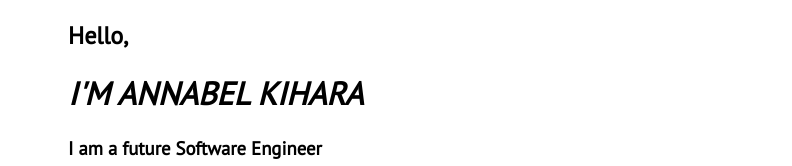
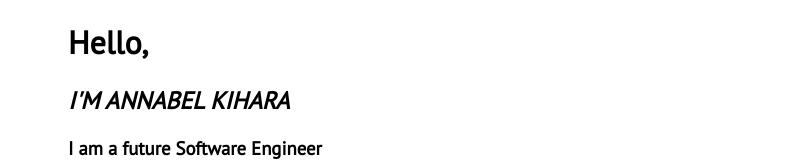
Before and after one commit to black-codher-bootcamp-2022-thomas/unit-02-assessment-html-css-Girl28511, a website: page index.html in a window 1280 px wide. Shown: the top 166 px of the page, without its empty margins (0-792 px from the left). Drawn offline with nearby package versions, Linux system fonts and the light colour scheme.

Commit message:
Autograding check

```diff
--- a/index.html
+++ b/index.html
@@ -10,12 +10,11 @@
 <link rel="stylesheet" href="styles/main.css"/>
 </head>
   <body>
-    <h2> Hello,</h2>
-    <h1 id="header" >I'M ANNABEL KIHARA </h1>
+    <h1> Hello,</h1>
+    <h2 id="header">I'M ANNABEL KIHARA </h2>
     <h3>I am a future Software Engineer</h3>
-      <img class="profile-img" src="https://cdn.dribbble.com/users/41019/screenshots/6276919/black-girls-code.jpg" alt="animation-black-woman-coding-source-dribble"/>
-
-      <section class="about-me">I started my journey in media working at an agency as a planner/buyer. I am now on a full stack developer course with BlackCodHer! </section>
+    <img class="profile-img" src="https://cdn.dribbble.com/users/41019/screenshots/6276919/black-girls-code.jpg" alt="animation-black-woman-coding-source-dribble"/>
+    <section class="about-me"> I started my journey in media working at an agency as a planner/buyer. I am now on a full stack developer course with BlackCodHer! </section>
 
  <div> As part of my course, I am on track to complete the following modules and final project by December 2022;
         <ul class="projects">
@@ -24,8 +23,8 @@
           <li>Node</li>
           <li>MongoDB</li>
           <li>Personal Project</li>
-  </ul>
-</div>
+        </ul>
+  </div>
 
 <div id=timeline>
     <div id=timeline_component>
```
